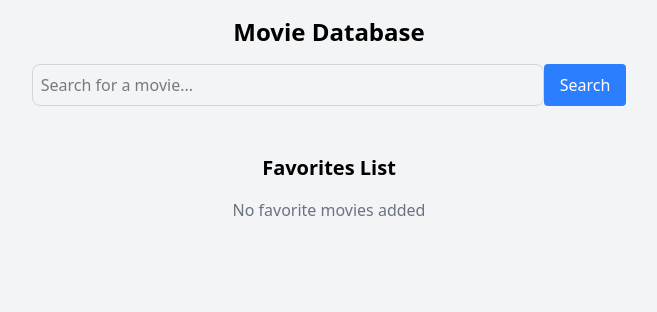
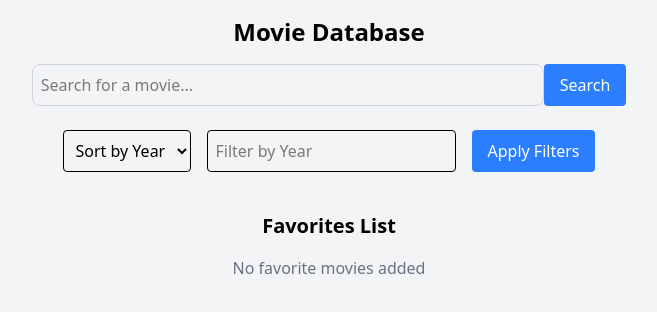
Before and after one commit to Jonah-Okiru/Movie-Project, a React (Vite) app in the folder my-movie-app/: page / in a window 1280 px wide. Shown: the top 312 px of the page, without its empty margins (311-968 px from the left). Built offline with nearby package versions, Linux system fonts and the light colour scheme.

Commit message:
Add sort and filter options functionality

```diff
--- a/my-movie-app/src/App.jsx
+++ b/my-movie-app/src/App.jsx
@@ -17,6 +17,8 @@ function App() {
   const [favorites, setFavorites] = useState([]);
   const [currentPage, setCurrentPage] = useState(1);
   const [totalResults, setTotalResults] = useState(0);
+  const [sortOption, setSortOption] = useState("year");
+  const [filterYear, setFilterYear] = useState("");
 
   useEffect(() => {
     const savedFavorites = JSON.parse(localStorage.getItem("favorites")) || [];
@@ -37,9 +39,19 @@ function App() {
       setError(null);
       const response = await axios.get(`${API_URL}?apikey=${API_KEY}&s=${searchQuery}&page=${page}`);
       if (response.data.Response === "True") {
-        setMovies(response.data.Search);
+        let fetchedMovies = response.data.Search;
         setTotalResults(parseInt(response.data.totalResults, 10));
         setCurrentPage(page);
+        if (filterYear) {
+          fetchedMovies = fetchedMovies.filter((movie) => movie.Year.includes(filterYear))
+        }
+        if (sortOption === "year") {
+          fetchedMovies = fetchedMovies.sort((a, b) => parseInt(b.Year) - parseInt(a.Year));
+        } else if (sortOption === "title") {
+          fetchedMovies.sort((a, b) => a.Title.localeCompare(b.Title));
+
+        }
+        setMovies(fetchedMovies);
       } else {
         setMovies([]);
         setError("No movies found. Try a different query.");
@@ -77,12 +89,35 @@ function App() {
     <div className="min-h-screen bg-gray-100 p-4">
       <h1 className="text-2xl font-bold mb-4 text-center">Movie Database</h1>
       <SearchBar searchQuery={searchQuery} setSearchQuery={setSearchQuery} onSearch={() => fetchMovies(1)} />
+        <div className="flex justify-center mb-4 gap-4">
+          <select
+            value={sortOption}
+            onChange={(e) => setSortOption(e.target.value)}
+            className="border p-2 rounded"
+          >
+            <option value="year">Sort by Year</option>
+            <option value="title">Sort by Title</option>
+          </select>
+          <input
+            type="text"
+            placeholder="Filter by Year"
+            value={filterYear}
+            onChange={(e) => setFilterYear(e.target.value)}
+            className="border p-2 rounded"
+          />
+          <button
+            onClick={() => fetchMovies(1)}
+            className="bg-blue-500 cursor-pointer text-white px-4 py-2 rounded hover:bg-blue-700"
+          >
+            Apply Filters
+          </button>
+        </div>
       {error && <p className="text-red-500 text-center mb-4">{error}</p>}
       <MovieList movies={movies} fetchMovieDetails={fetchMovieDetails} addToFavorites={addToFavorites} />
       {selectedMovie && (
         <MovieDetails selectedMovie={selectedMovie} onClose={() => setSelectedMovie(null)} addToFavorites={addToFavorites} />
       )}
-      <FavoritesList favorites={favorites} removeFromFavorites={removeFromFavorites} />
+      <FavoritesList favorites={favorites} removeFromFavorites={(imdbID) => setFavorites(favorites.filter(movie => movie.imdbID !== imdbID))} />
       <div className="flex justify-center mt-4">
         {currentPage >1 && (
           <button
```
